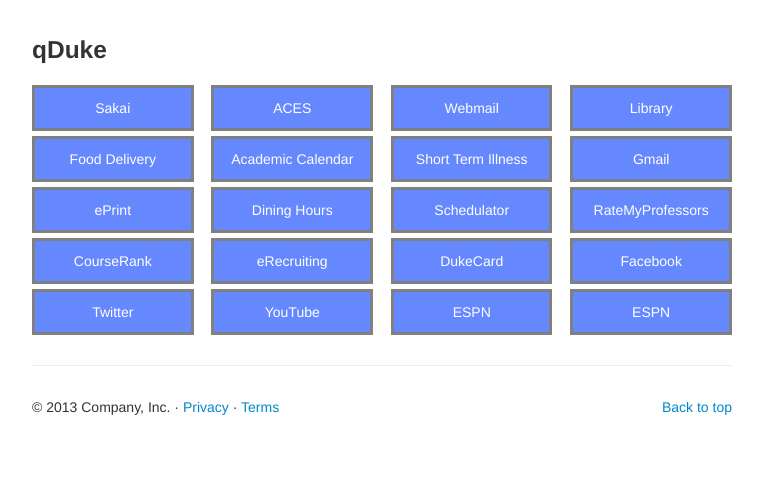
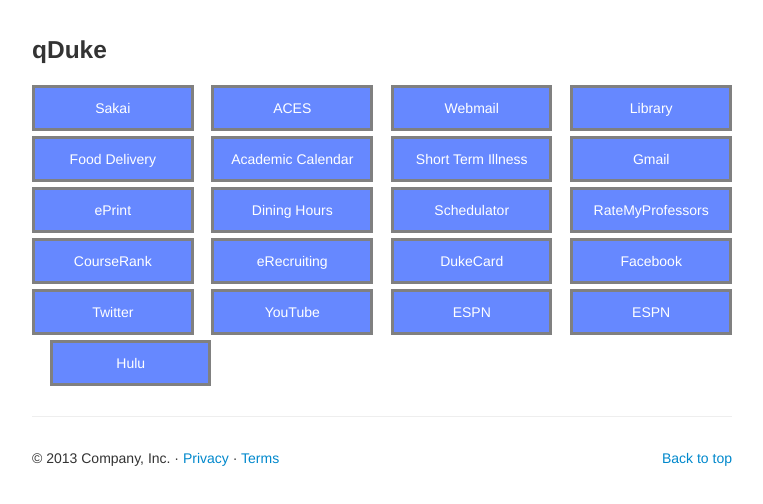
Before and after one commit to yangsu/landingpage, a plain HTML site: page index.html in a window 1280 px wide. Shown: the whole page, without its empty margins (258-1021 px from the left). Drawn offline with nearby package versions, Linux system fonts and the light colour scheme.

Commit message:
Update index.html

```diff
--- a/index.html
+++ b/index.html
@@ -99,6 +99,9 @@
                 <div class="span3 box">
                   <a href="http://espn.com/" class="">ESPN</a>
                 </div>
+                <div class="span3 box">
+                  <a href="http://hulu.com/" class="">Hulu</a>
+                </div>
             </div>
 
             <hr>
```
